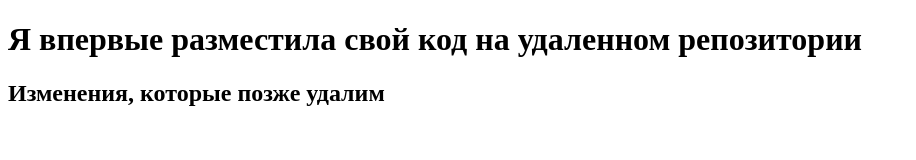
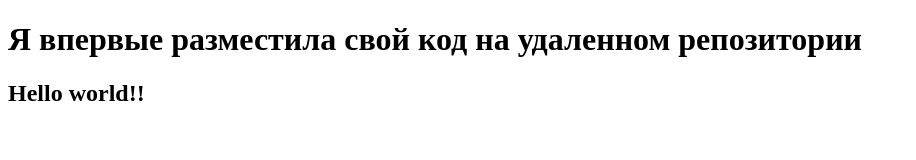
Before and after one commit to Freedom12121212/new-repo, a plain HTML site: page index.html in a window 1280 px wide. Shown: the whole page, without its empty margins (0-916 px from the left). Drawn offline with Linux system fonts and the light colour scheme.

Commit message:
Revert "Ошибочный коммит"
This reverts commit 3cba1d2442499488a2ba12e46e355427353100ce.

```diff
--- a/index.html
+++ b/index.html
@@ -7,6 +7,6 @@
 </head>
 <body>
  <h1>Я впервые разместила свой код на удаленном репозитории</h1>
- <h2>Изменения, которые позже удалим</h2>
+ <h2>Hello world!!</h2>
 </body>
 </html>
```
